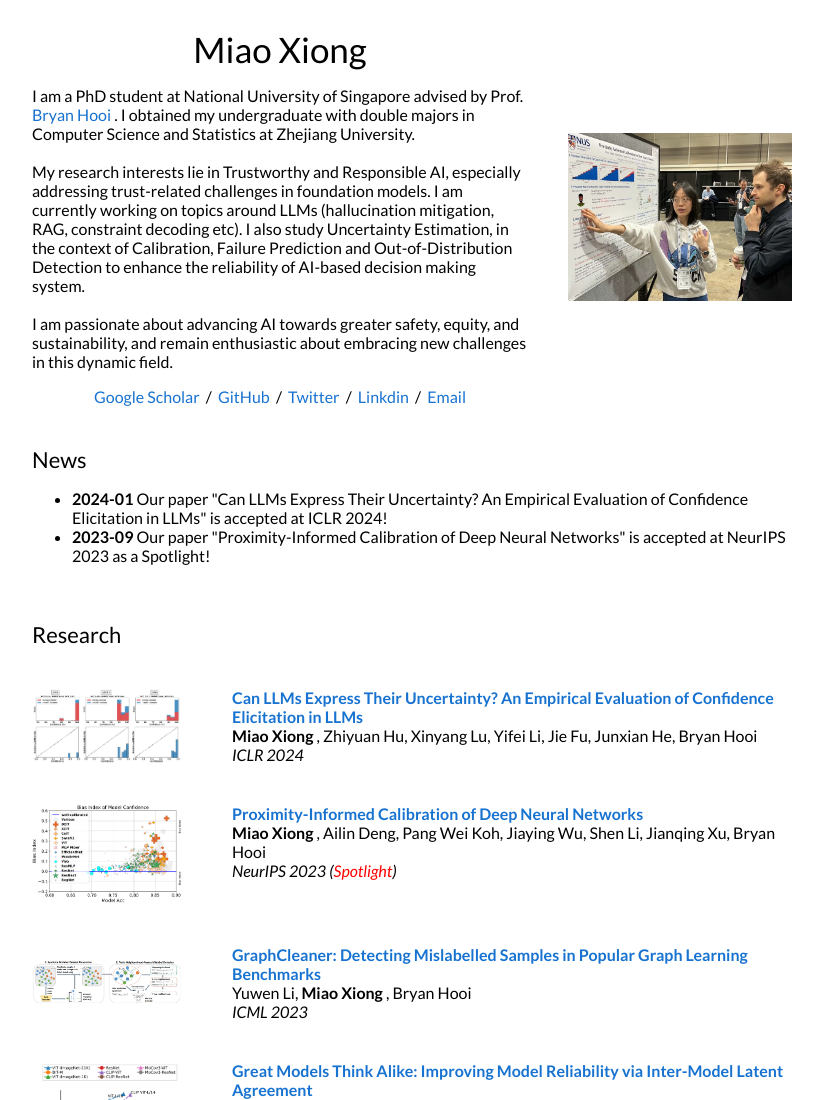
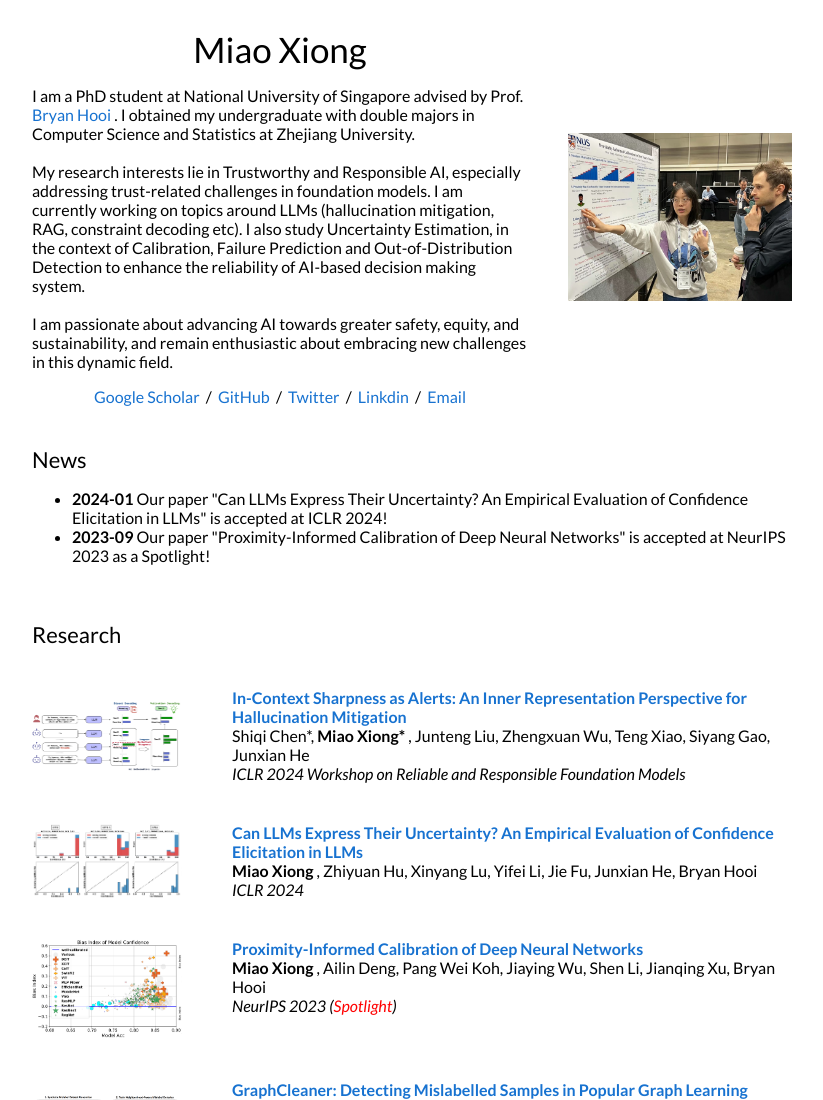
Before and after one commit to MiaoXiong2320/MiaoXiong2320.github.io, a plain HTML site: page index.html in a window 1280 px wide. Shown: the top 1100 px of the page, without its empty margins (228-1051 px from the left). Drawn offline with Linux system fonts and the light colour scheme.

Commit message:
add new link

```diff
--- a/index.html
+++ b/index.html
@@ -153,6 +153,22 @@
         <table width="100%" align="center" border="0" cellspacing="0" cellpadding="20">
 
           <!-- Projects -->
+
+          <tr>
+            <td width="25%" id="hallucination-img"></td>
+            <td valign="top" width="75%" id="hallucination-txt"></td>
+          </tr>
+          <script type="text/javascript">
+            createProjectElement(
+              id = "hallucination", {
+              title: "In-Context Sharpness as Alerts: An Inner Representation Perspective for Hallucination Mitigation",
+              paper_url: "https://arxiv.org/abs/2403.01548",
+              authors: "Shiqi Chen*, <b> Miao Xiong* </b> , Junteng Liu, Zhengxuan Wu, Teng Xiao, Siyang Gao, Junxian He",
+              conference: "ICLR 2024 Workshop on Reliable and Responsible Foundation Models",
+              image: "figures/hallucination.png",
+              others: null
+            });
+          </script>
 
           <tr>
             <td width="25%" id="LLMeval-img"></td>
```
Also changed, not shown: figures/hallucination.png (added).
